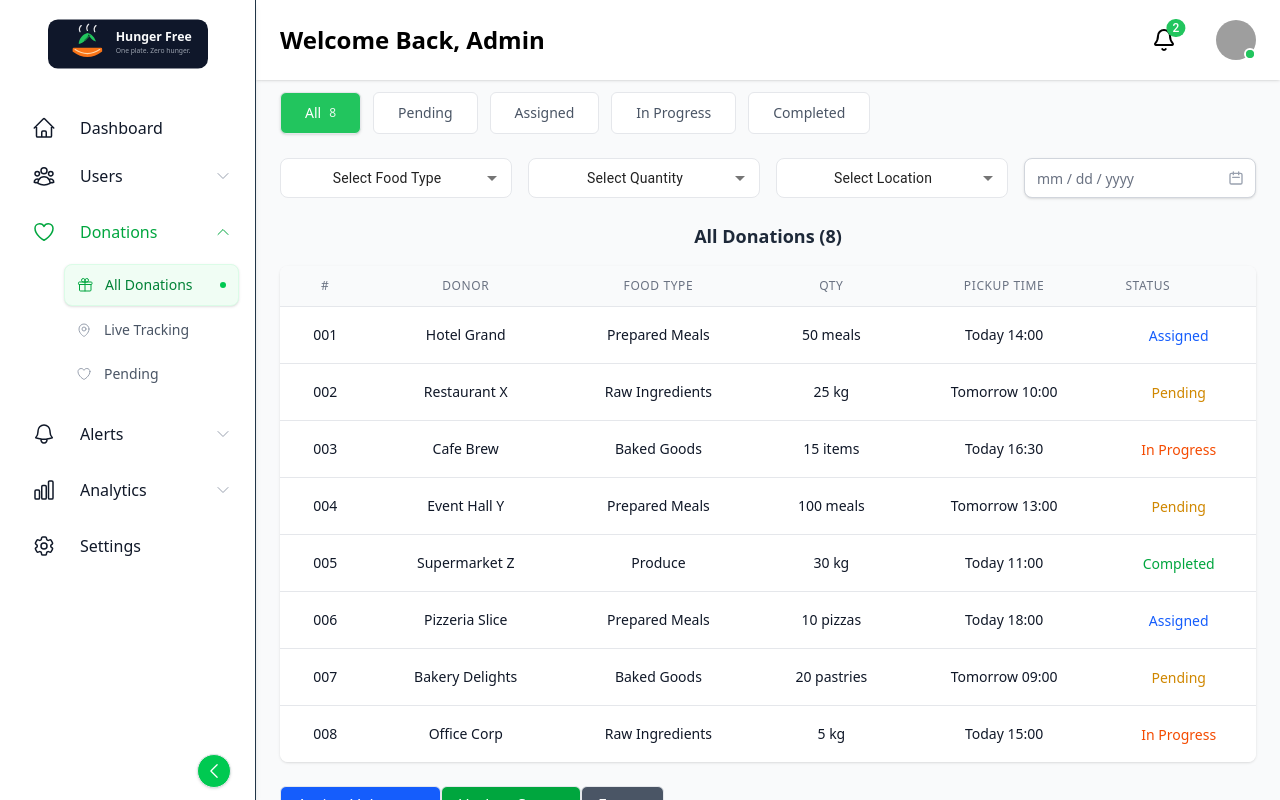
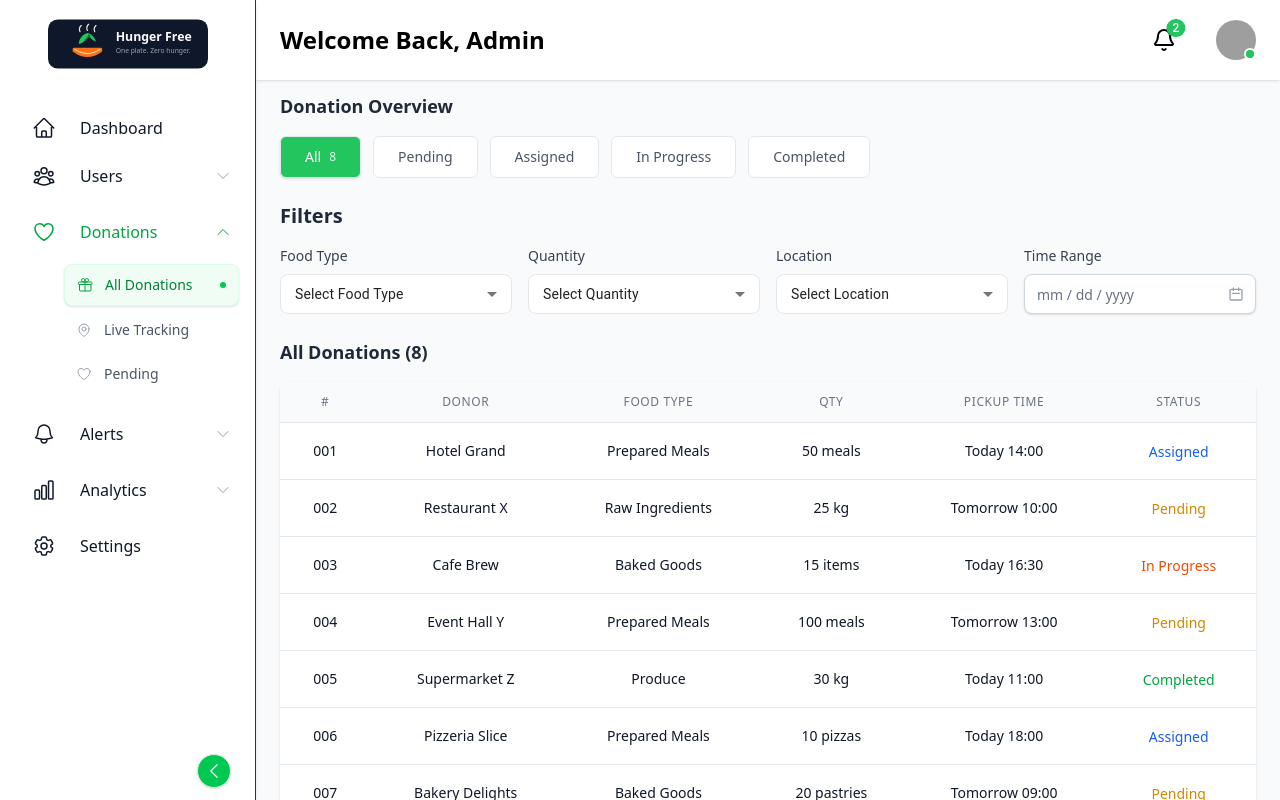
Before and after one commit to imman077/Hunger_free_erp, a React (Vite) app: page /admin/donations in a window 1280 px wide. Built offline with nearby package versions, Linux system fonts and the light colour scheme; grey boxes are pictures that could not be loaded.

Commit message:
donation page updated

```diff
--- a/package.json
+++ b/package.json
@@ -14,6 +14,8 @@
     "@coreui/react-pro": "^5.23.4",
     "@emotion/react": "^11.14.0",
     "@emotion/styled": "^11.14.1",
+    "@fortawesome/free-solid-svg-icons": "^7.1.0",
+    "@fortawesome/react-fontawesome": "^3.1.1",
     "@headlessui/react": "^2.2.9",
     "@heroicons/react": "^2.2.0",
     "@heroui/react": "^2.8.5",
@@ -29,6 +31,7 @@
     "react-chartjs-2": "^5.3.1",
     "react-datepicker": "^8.10.0",
     "react-dom": "^19.2.0",
+    "react-icons": "^5.5.0",
     "react-router-dom": "^7.9.6"
   },
   "devDependencies": {
--- a/src/modules/admin/pages/donations/DonationsPage.tsx
+++ b/src/modules/admin/pages/donations/DonationsPage.tsx
@@ -6,6 +6,12 @@ import {
 } from "@mui/material";
 import { useState } from "react";
 import DatePicker from "../../../../global/common_functions/datepicker";
+import {
+  faDownload,
+  faRotateRight,
+  faUserPlus,
+} from "@fortawesome/free-solid-svg-icons";
+import { FontAwesomeIcon } from "@fortawesome/react-fontawesome";
 
 const DonationOverview = () => {
   const [activeTab, setActiveTab] = useState("All");
@@ -106,7 +112,14 @@ const DonationOverview = () => {
 
   return (
     <div className="p-6 bg-gray-50 min-h-screen">
+      {/* Header */}
+      <div className="mb-4">
+        <h2 className="text-lg font-semibold text-gray-800 text-left">
+          Donation Overview
+        </h2>
+      </div>
       {/* Header Tabs */}
+
       <div className="flex gap-3 mb-6">
         {tabs.map((tab) => (
           <button
@@ -132,9 +145,31 @@ const DonationOverview = () => {
       </div>
 
       {/* Filters */}
-      <div className="grid grid-cols-1 md:grid-cols-4 gap-4 mb-6">
+      <div className="mb-6">
+        <h3 className="text-xl font-semibold text-left text-gray-800 mb-4">
+          Filters
+        </h3>
+
+        {/* Filter Labels */}
+        <div className="grid grid-cols-1 md:grid-cols-4 gap-4 mb-2">
+          <label className="text-sm font-medium text-gray-700 text-left">
+            Food Type
+          </label>
+          <label className="text-sm font-medium text-gray-700 text-left">
+            Quantity
+          </label>
+          <label className="text-sm font-medium text-gray-700 text-left">
+            Location
+          </label>
+          <label className="text-sm font-medium text-gray-700 text-left">
+            Time Range
+          </label>
+        </div>
+
+        {/* Filter Controls */}
+        <div className="grid grid-cols-1 md:grid-cols-4 gap-4">
           {/* Food Type */}
-        <FormControl size="small" fullWidth>
+          <FormControl size="small">
             <Select
               labelId="food-type-select-label"
               id="food-type-select"
@@ -148,6 +183,7 @@ const DonationOverview = () => {
                 borderRadius: "8px",
                 border: "1px solid #e5e7eb",
                 boxShadow: "none",
+                textAlign: "left",
                 "& .MuiOutlinedInput-notchedOutline": {
                   border: "none",
                 },
@@ -191,7 +227,7 @@ const DonationOverview = () => {
           </FormControl>
 
           {/* Quantity */}
-        <FormControl size="small" fullWidth>
+          <FormControl size="small">
             <Select
               labelId="quantity-select-label"
               id="quantity-select"
@@ -205,6 +241,7 @@ const DonationOverview = () => {
                 borderRadius: "8px",
                 border: "1px solid #e5e7eb",
                 boxShadow: "none",
+                textAlign: "left",
                 "& .MuiOutlinedInput-notchedOutline": {
                   border: "none",
                 },
@@ -248,7 +285,7 @@ const DonationOverview = () => {
           </FormControl>
 
           {/* Location */}
-        <FormControl size="small" fullWidth>
+          <FormControl size="small">
             <Select
               labelId="location-select-label"
               id="location-select"
@@ -262,6 +299,7 @@ const DonationOverview = () => {
                 borderRadius: "8px",
                 border: "1px solid #e5e7eb",
                 boxShadow: "none",
+                textAlign: "left",
                 "& .MuiOutlinedInput-notchedOutline": {
                   border: "none",
                 },
@@ -310,10 +348,11 @@ const DonationOverview = () => {
             />
           </div>
         </div>
+      </div>
 
       {/* Donations Count */}
       <div className="mb-4">
-        <h2 className="text-lg font-semibold text-gray-800">
+        <h2 className="text-lg font-semibold text-gray-800 text-left">
           All Donations ({filteredDonations.length})
         </h2>
       </div>
@@ -338,7 +377,7 @@ const DonationOverview = () => {
               <th className="px-6 py-3 text-center text-xs font-medium text-gray-500 uppercase tracking-wider">
                 Pickup Time
               </th>
-              <th className="px-6 py-3 text-left text-xs font-medium text-gray-500 uppercase tracking-wider">
+              <th className="px-6 py-3 text-center text-xs font-medium text-gray-500 uppercase tracking-wider">
                 Status
               </th>
             </tr>
@@ -377,15 +416,29 @@ const DonationOverview = () => {
       </div>
 
       {/* Action Buttons */}
-      <div className="mt-6 flex space-x-4">
-        <button className="px-4 py-2 bg-blue-600 text-white rounded-md hover:bg-blue-700 transition-colors">
-          Assign Volunteer
+      <div className="flex gap-3 justify-end p-3">
+        <button
+          type="button"
+          className="inline-flex items-center gap-2 rounded-md bg-green-500 px-4 py-2 text-sm font-medium text-white hover:bg-green-600 active:bg-green-700 focus:outline-none"
+        >
+          <i className="fa-solid fa-user-plus text-xs" />
+          <span>Assign Volunteer</span>
         </button>
-        <button className="px-4 py-2 bg-green-600 text-white rounded-md hover:bg-green-700 transition-colors">
-          Update Status
+
+        <button
+          type="button"
+          className="inline-flex items-center gap-2 rounded-md bg-green-500 px-4 py-2 text-sm font-medium text-white hover:bg-green-600 active:bg-green-700 focus:outline-none"
+        >
+          <i className="fa-solid fa-rotate-right text-xs" />
+          <span>Update Status</span>
         </button>
-        <button className="px-4 py-2 bg-gray-600 text-white rounded-md hover:bg-gray-700 transition-colors">
-          Export
+
+        <button
+          type="button"
+          className="inline-flex items-center gap-2 rounded-md bg-green-500 px-4 py-2 text-sm font-medium text-white hover:bg-green-600 active:bg-green-700 focus:outline-none"
+        >
+          <i className="fa-solid fa-download text-xs" />
+          <span>Export</span>
         </button>
       </div>
     </div>
```
Also changed, not shown: 1 other file (tests, documents, lock files or other folders). Lines whose indentation alone changed are shown as unchanged.
